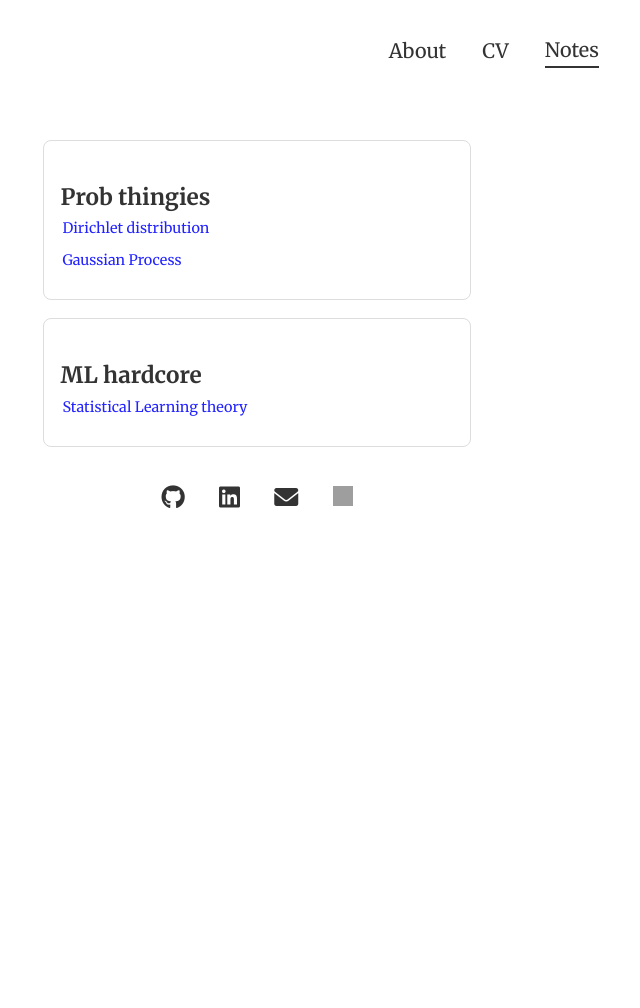
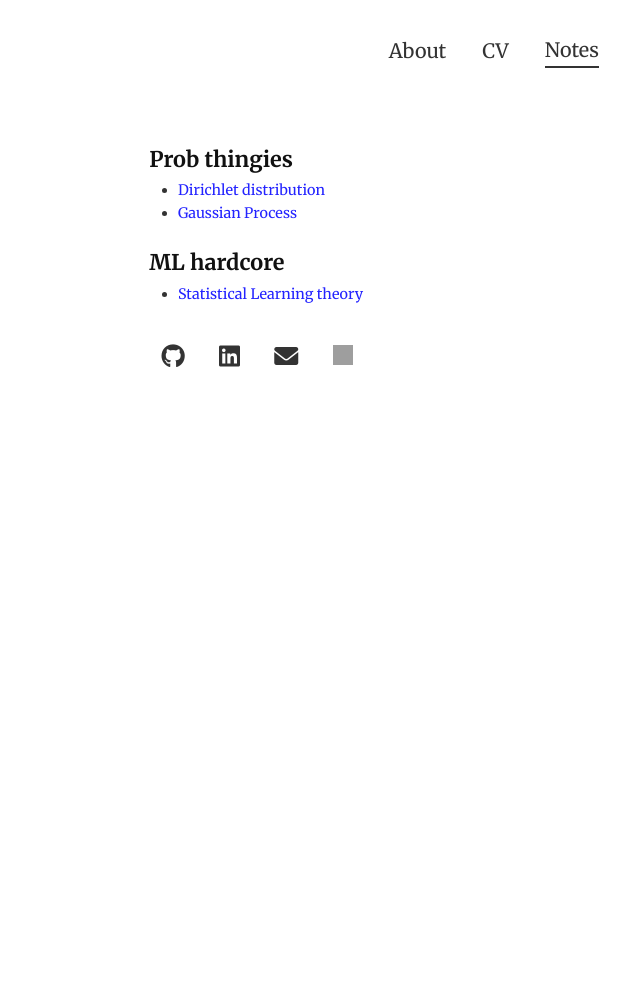
Before and after one commit to dannyrichy/dannyrichy.github.io, a Jekyll site: the page built from docs/notes.html, in a window 1280 px wide. Shown: the whole page, without its empty margins (383-1023 px from the left). Built offline with Jekyll 4.4.1, drawn with Linux system fonts in a browser that asks for light colours; grey boxes are pictures that could not be loaded.

Commit message:
Changed to minimalistic

```diff
--- a/docs/_sass/_motherload.scss
+++ b/docs/_sass/_motherload.scss
@@ -335,65 +335,6 @@ img[alt=profileimg] {
   /* Darker dotted underline on hover */
 }
 
-/* Container styling for the notes section */
-.notes-section {
-  display: flex;
-  flex-wrap: wrap;
-  /* Allows items to wrap onto the next line */
-  gap: 1rem;
-  /* Adds spacing between items */
-  justify-content: flex-start;
-  /* Align items to the left */
-  padding: 1rem;
-  margin: 0 auto;
-}
-
-/* Individual category card styling */
-.category {
-  flex: 1 1 300px;
-  /* Flexible width with a minimum of 300px */
-  max-width: 400px;
-  /* Optional: set a maximum width */
-  border: 1px solid #ddd;
-  border-radius: 8px;
-  padding: 1rem;
-  background-color: #fff;
-}
-
-/* Category title styling */
-.category-title {
-  font-size: 1.25rem;
-  margin-bottom: 0.5rem;
-  color: #333;
-}
-
-/* List of notes */
-.notes-list {
-  list-style: none;
-  padding: 0;
-  margin: 0;
-}
-
-/* Individual note item */
-.note-item {
-  margin-bottom: 0.5rem;
-}
-
-/* Note link styling */
-.note-link {
-  text-decoration: none;
-  color: #2323ff;
-  transition: color 0.3s;
-}
-
-.note-link:hover {
-  color: #2323ff;
-  text-decoration-style: solid;
-  /* Solid underline style on hover */
-  text-underline-offset: 2px;
-  /* Slightly reduce space between text and underline on hover */
-}
-
 .mjx-chtml {
   font-size: 0.8rem; /* Adjust to fit the surrounding text */
 }
--- a/docs/notes.html
+++ b/docs/notes.html
@@ -2,18 +2,16 @@
 layout: default
 ---
 
-<section class="notes-section">
+<section>
   {% assign notes_by_category = site.notes | group_by: "category" %}
   {% for category in notes_by_category %}
-    <article class="category">
-      <h3 class="category-title">{{ category.name | escape }}</h3>
-      <ul class="notes-list">
-        {% for note in category.items %}
-          <li class="note-item">
-            <a href="{{ note.url | relative_url }}" class="note-link">{{ note.title | escape }}</a>
-          </li>
-        {% endfor %}
-      </ul>
-    </article>
+  <h3>{{ category.name | escape }}</h3>
+  <ul>
+    {% for note in category.items %}
+    <li>
+      <a href="{{ note.url | relative_url }}" class="note-link">{{ note.title | escape }}</a>
+    </li>
+    {% endfor %}
+  </ul>
   {% endfor %}
 </section>
```
Also changed, not shown: docs/cv.md (+1 -1 lines).
